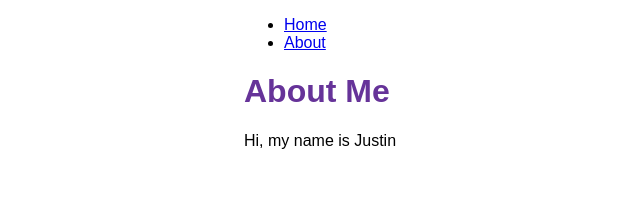
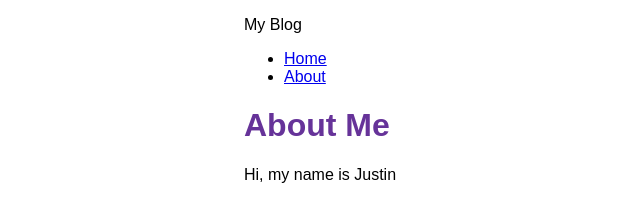
Before and after one commit to jtcaovan/mini-gatsby-blog, a Gatsby site: page /about in a window 1280 px wide. Shown: the whole page, without its empty margins (146-786 px from the left). Built offline with nearby package versions, Linux system fonts and the light colour scheme; Gatsby itself is replaced by a stand-in of ours.

Commit message:
pulled site title from graphql

```diff
--- a/gatsby-config.js
+++ b/gatsby-config.js
@@ -1,7 +1,7 @@
 module.exports = {
   siteMetadata: {
     siteUrl: "https://www.yourdomain.tld",
-    title: "Mini Gatsby Blog",
+    title: "My Blog",
   },
   plugins: ["gatsby-plugin-gatsby-cloud",
   "gatsby-plugin-image",
--- a/src/components/layout.js
+++ b/src/components/layout.js
@@ -1,11 +1,22 @@
 import React from 'react'
-import { Link } from 'gatsby'
-import { container, heading, navLinks, navLinkItem, navLinkText } from './layout.module.css'
+import { Link, useStaticQuery, graphql } from 'gatsby'
+import { container, heading, navLinks, navLinkItem, navLinkText, siteTitle } from './layout.module.css'
 
 const Layout = ({ pageTitle, children }) => {
+    const data = useStaticQuery(graphql`
+        query {
+            site {
+                siteMetadata {
+                    title
+                }
+            }
+        }
+    `)
+
     return (
         <main className={container}>
-            <title>{pageTitle}</title>
+            <title>{pageTitle} | {data.site.siteMetadata.title}</title>
+            <p className={siteTitle}>{data.site.siteMetadata.title}</p>
             <nav>
                 <ul className={navLinks}>
                     <li className={navLinkItem}>
--- a/src/components/layout.module.css
+++ b/src/components/layout.module.css
@@ -21,3 +21,9 @@
 .nav-link-text {
 color: black;
 }
+
+.site-title {
+    font-size: 3rem;
+    color: gray;
+    font-weight: 700;
+}
```
Also changed, not shown: src/pages/blog.js (added).
